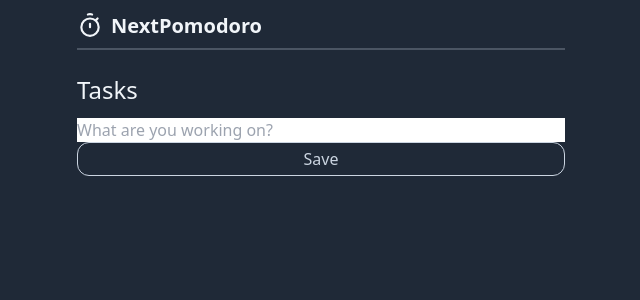
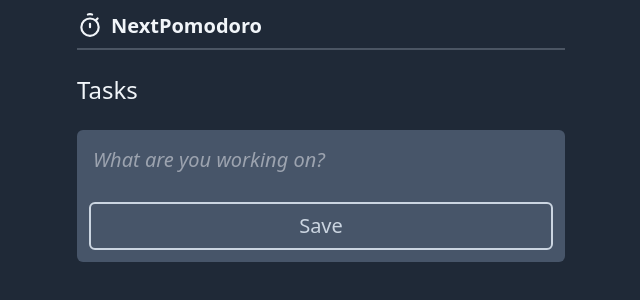
Before and after one commit to Mgkusumaputra/next-pomodoro, a Next.js app: page / in a window 1280 px wide. Both pictures are taken after a click on the button "Add Task". Shown: the top 300 px of the page, without its empty margins (319-959 px from the left). Built offline with nearby package versions, Linux system fonts and the light colour scheme.

Commit message:
💎 style: updating newTask UI

```diff
--- a/src/components/newTasks.tsx
+++ b/src/components/newTasks.tsx
@@ -24,39 +24,49 @@
 
   return (
     <>
-      <div className="flex flex-col">
-        <h2 className="text-2xl font-medium mb-3">Tasks</h2>
-        <ul>
+      <div className="flex flex-col space-y-3">
+        <h2 className="text-2xl font-medium">Tasks</h2>
+        <ul className="flex flex-col space-y-3 mb-3">
           {tasks.map((task) => (
-            <li className="" key={task.id}>
-              {task.title}
-              <button onClick={() => handleDeleteTask(task.id)}>
+            <li
+              className="w-full p-3 flex items-center bg-slate-600 rounded-md text-lg"
+              key={task.id}
+            >
+              <button
+                onClick={() => handleDeleteTask(task.id)}
+                className="mr-1 flex items-center justify-center rounded-full bg-gray-800 w-7 h-7"
+              >
                 <Close />
               </button>
+              <span className="text-xl inline-block align-text-middle">
+                {task.title}
+              </span>
             </li>
           ))}
         </ul>
         {showInput ? (
-          <div className="flex flex-col bg-gray-800">
+          <div className="flex flex-col p-3 rounded-md bg-slate-600 ">
             <input
               type="text"
               value={newTask}
               onChange={(e) => setNewTask(e.target.value)}
               placeholder="What are you working on?"
+              className="mb-3 p-1 border-none bg-slate-600 text-xl focus:caret-slate-100 focus:outline-none placeholder:italic placeholder:text-xl"
+              autoFocus
             />
             <button
-              className="border border-slate-300 text-slate-300 px-3 py-1 rounded-xl hover:bg-slate-700 focus-within:bg-slate-700 outline-none"
+              className="border-2 border-slate-300 text-slate-300 px-3 py-2 mt-3 rounded-md hover:bg-slate-700 focus-within:bg-slate-700 outline-none"
               onClick={handleAddTask}
             >
-              Save
+              <p className="text-xl">Save</p>
             </button>
           </div>
         ) : (
           <button
-            className="border border-slate-300 text-slate-300 px-3 py-1 rounded-xl hover:bg-slate-700 focus-within:bg-slate-700 outline-none"
+            className="border-2 border-dashed border-slate-300 text-slate-300 px-3 py-2 mt-3 rounded-md hover:bg-slate-700 focus-within:bg-slate-700 outline-none"
             onClick={() => setShowInput(true)}
           >
-            Add Task
+            <p className="text-xl">Add Task</p>
           </button>
         )}
       </div>
```
